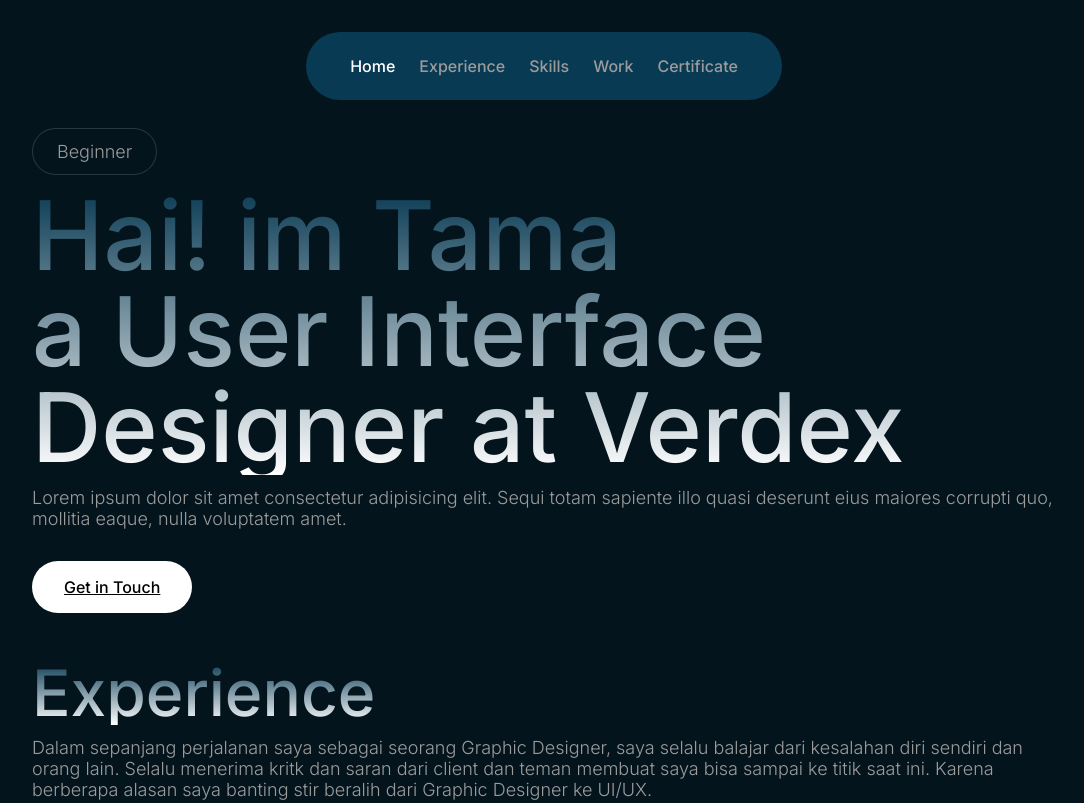
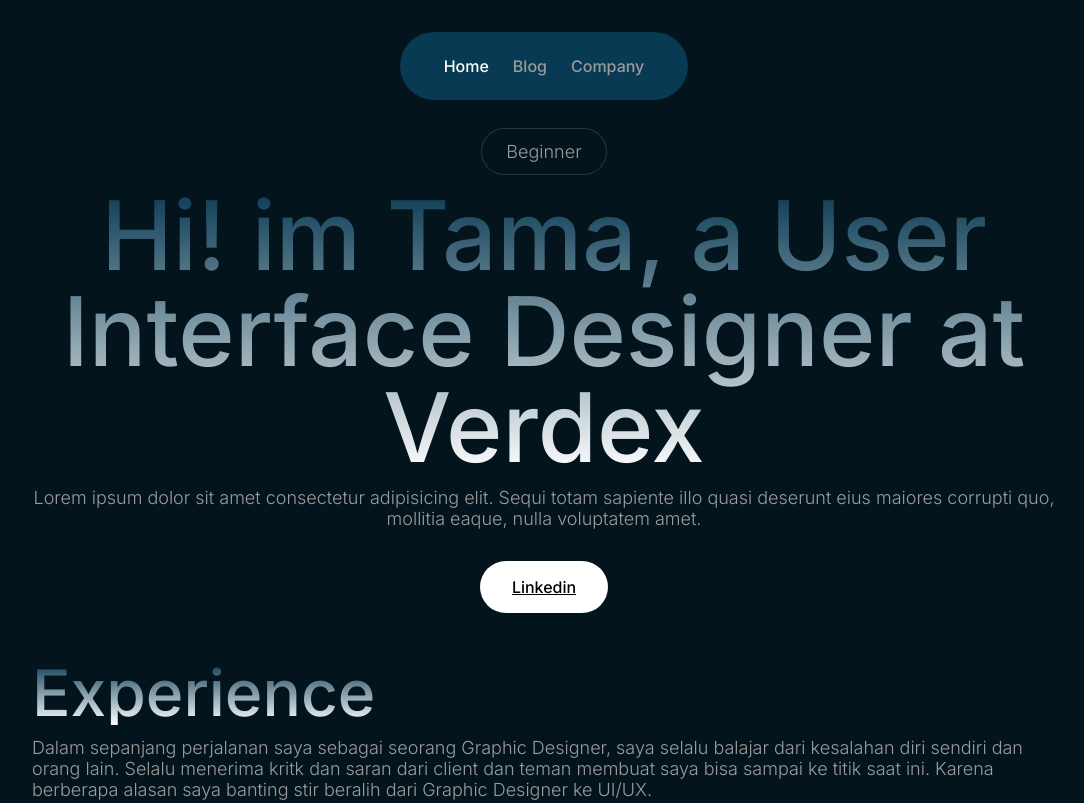
Before and after one commit to yogawanadityapratama/yogawanadityapratama.github.io, a plain HTML site: page index.html in a window 1280 px wide. Shown: the top 803 px of the page, without its empty margins (96-1180 px from the left). Drawn offline with nearby package versions, Linux system fonts and the light colour scheme.

Commit message:
membuat hero content menjadi centered

```diff
--- a/index.html
+++ b/index.html
@@ -13,20 +13,20 @@
         <div class="nav-container">
             <div class="nav-content">
                 <a class="active" href="#">Home</a>
-                <a href="#">Experience</a>
-                <a href="#">Skills</a>
-                <a href="#">Work</a>
-                <a href="#">Certificate</a>
+                <a href="#">Blog</a>
+                <a href="#">Company</a>
             </div>
         </div>
     </div>
     <div class="hero">
         <div class="tag">
-            <p>Beginner</p>
+            <div class="tag-content">
+                <p>Beginner</p>
+            </div>
         </div>
-        <h1>Hai! im Tama <br> a User Interface Designer at Verdex</h1>
+        <h1>Hi! im Tama, a User Interface Designer at Verdex</h1>
         <p>Lorem ipsum dolor sit amet consectetur adipisicing elit. Sequi totam sapiente illo quasi deserunt eius maiores corrupti quo, mollitia eaque, nulla voluptatem amet.</p><br><br>
-        <a href="#">Get in Touch</a>
+        <a href="#">Linkedin</a>
     </div>
     <div class="experience">
         <h2>Experience</h2>
@@ -77,7 +77,7 @@
                 </div>
             </div>
             <div class="card-content" data-aos="zoom-in-right">
-                <img src="/src/img/c1.png" alt="img">
+                <img src="/src/img/01 INTRODUCTION TO FIGMA.png" alt="img">
                 <h3>Artificial Intellegence</h3>
                 <p>Lorem ipsum dolor sit amet, consectetur adipisicing elit. Ea labore, corporis magnam nostrum iusto assumenda quos harum voluptates mollitia? Et quis dolores perferendis saepe repellat maiores a? Tempora, excepturi! Blanditiis.</p>
                 <div class="tag">
--- a/sass/components/_hero.scss
+++ b/sass/components/_hero.scss
@@ -1,7 +1,11 @@
 .hero {
     margin-top: 64px;
     margin-bottom: 64px;
+    text-align: center;
     .tag {
+        display: flex;
+        justify-content: center;
+        .tag-content {
             padding: 12px 24px;
             border: 1px solid rgba(255, 255, 255, 0.15);
             background-color: #03141D;
@@ -9,6 +13,7 @@
             border-radius: 100px;
             p {
                 margin: 0;
+            }
         }
     }
     a {
@@ -19,7 +24,7 @@
     }
 }
 
-.experience {
-    margin-top: 64px;
-    margin-bottom: 64px;
-}
+// .experience {
+//     margin-top: 64px;
+//     margin-bottom: 64px;
+// }
```
Also changed, not shown: sass/styles.css, src/img/01 INTRODUCTION TO FIGMA.png (added), 1 other file. Lines whose indentation alone changed are shown as unchanged.
